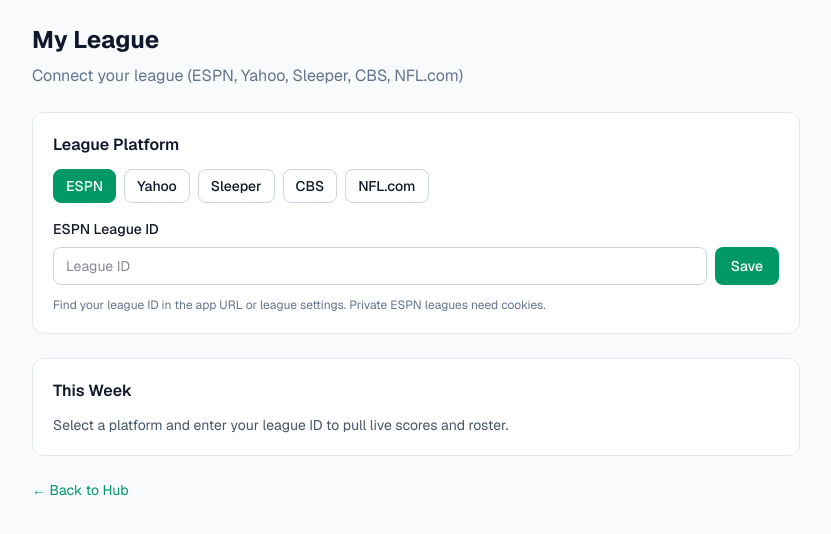
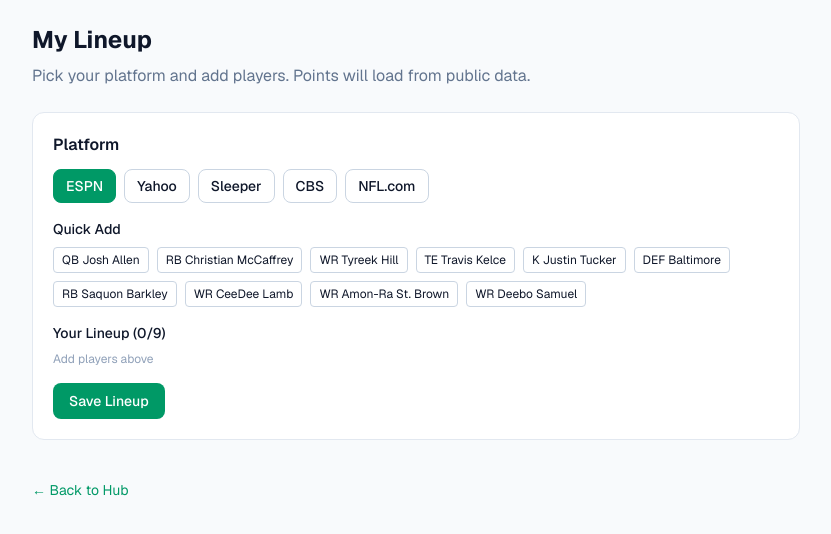
Before and after one commit to adelgrippo-a11y/ff-manager, a Next.js app: page /league in a window 1280 px wide. Shown: the top 534 px of the page, without its empty margins (224-1055 px from the left). Built offline with nearby package versions, Linux system fonts and the light colour scheme.

Commit message:
Add manual player picker on My League page + load saved lineup on hub

```diff
--- a/src/app/league/page.tsx
+++ b/src/app/league/page.tsx
@@ -3,68 +3,71 @@
 import { useState, useEffect } from "react";
 
 const platforms = [
-  { id: "espn", name: "ESPN", placeholder: "League ID" },
-  { id: "yahoo", name: "Yahoo", placeholder: "League ID" },
-  { id: "sleeper", name: "Sleeper", placeholder: "League ID" },
-  { id: "cbs", name: "CBS", placeholder: "League ID" },
-  { id: "nfl", name: "NFL.com", placeholder: "League ID" },
+  { id: "espn", name: "ESPN" },
+  { id: "yahoo", name: "Yahoo" },
+  { id: "sleeper", name: "Sleeper" },
+  { id: "cbs", name: "CBS" },
+  { id: "nfl", name: "NFL.com" },
 ];
+
+const popular = [
+  { name: "Josh Allen", pos: "QB", team: "BUF" },
+  { name: "Christian McCaffrey", pos: "RB", team: "SF" },
+  { name: "Tyreek Hill", pos: "WR", team: "MIA" },
+  { name: "Travis Kelce", pos: "TE", team: "KC" },
+  { name: "Justin Tucker", pos: "K", team: "BAL" },
+  { name: "Baltimore", pos: "DEF", team: "BAL" },
+  { name: "Saquon Barkley", pos: "RB", team: "PHI" },
+  { name: "CeeDee Lamb", pos: "WR", team: "DAL" },
+  { name: "Amon-Ra St. Brown", pos: "WR", team: "DET" },
+  { name: "Deebo Samuel", pos: "WR", team: "SF" },
+];
+
+type Player = { name: string; pos: string; team?: string; current?: number; projected?: number };
 
 export default function LeaguePage() {
   const [selected, setSelected] = useState("espn");
-  const [leagueId, setLeagueId] = useState("");
+  const [lineup, setLineup] = useState<Player[]>([]);
   const [saved, setSaved] = useState(false);
-  const [status, setStatus] = useState("");
 
   useEffect(() => {
-    const stored = localStorage.getItem("ffLeague");
+    const stored = localStorage.getItem("ffLineup");
     if (stored) {
       try {
         const data = JSON.parse(stored);
         setSelected(data.platform || "espn");
-        setLeagueId(data.id || "");
+        setLineup(data.lineup || []);
       } catch {}
     }
   }, []);
 
-  const handleSave = async () => {
-    if (!leagueId.trim()) return;
-    localStorage.setItem(
-      "ffLeague",
-      JSON.stringify({ platform: selected, id: leagueId.trim() })
-    );
-    setSaved(true);
-
-    if (selected === "espn") {
-      setStatus("Fetching...");
-      try {
-        const res = await fetch(`/api/espn?leagueId=${leagueId.trim()}`);
-        const data = await res.json();
-        if (data.error) {
-          setStatus(data.message || data.error);
-        } else {
-          setStatus("Data loaded (public league)");
-        }
-      } catch {
-        setStatus("Fetch failed");
-      }
-    } else {
-      setStatus("Saved. Live pull for this platform coming soon.");
-    }
+  const addPlayer = (p: Player) => {
+    if (lineup.length >= 9) return;
+    if (lineup.some((x) => x.name === p.name)) return;
+    setLineup([...lineup, { ...p, current: 0, projected: 0 }]);
+    setSaved(false);
   };
 
-  const current = platforms.find((p) => p.id === selected) || platforms[0];
+  const removePlayer = (name: string) => {
+    setLineup(lineup.filter((p) => p.name !== name));
+    setSaved(false);
+  };
+
+  const handleSave = () => {
+    localStorage.setItem("ffLineup", JSON.stringify({ platform: selected, lineup }));
+    setSaved(true);
+  };
 
   return (
     <div className="min-h-screen bg-slate-50 dark:bg-slate-950 p-6">
       <div className="max-w-3xl mx-auto">
-        <h1 className="text-2xl font-bold mb-2">My League</h1>
+        <h1 className="text-2xl font-bold mb-2">My Lineup</h1>
         <p className="text-slate-500 dark:text-slate-400 mb-6">
-          Connect your league (ESPN, Yahoo, Sleeper, CBS, NFL.com)
+          Pick your platform and add players. Points will load from public data.
         </p>
 
         <div className="bg-white dark:bg-slate-900 rounded-xl border border-slate-200 dark:border-slate-800 p-5 mb-6">
-          <h2 className="font-semibold mb-3">League Platform</h2>
+          <h2 className="font-semibold mb-3">Platform</h2>
           <div className="flex flex-wrap gap-2 mb-4">
             {platforms.map((p) => (
               <button
@@ -72,7 +75,6 @@ export default function LeaguePage() {
                 onClick={() => {
                   setSelected(p.id);
                   setSaved(false);
-                  setStatus("");
                 }}
                 className={`px-3 py-1.5 rounded-lg text-sm font-medium border ${
                   selected === p.id
@@ -85,47 +87,43 @@ export default function LeaguePage() {
             ))}
           </div>
 
-          <h3 className="font-medium text-sm mb-2">{current.name} League ID</h3>
-          <div className="flex gap-2">
-            <input
-              type="text"
-              value={leagueId}
-              onChange={(e) => {
-                setLeagueId(e.target.value);
-                setSaved(false);
-                setStatus("");
-              }}
-              placeholder={current.placeholder}
-              className="flex-1 rounded-lg border border-slate-300 dark:border-slate-700 bg-white dark:bg-slate-800 px-3 py-2 text-sm"
-            />
-            <button
-              onClick={handleSave}
-              className="rounded-lg bg-emerald-600 px-4 py-2 text-sm font-medium text-white hover:bg-emerald-700"
-            >
-              Save
-            </button>
+          <h3 className="font-medium text-sm mb-2">Quick Add</h3>
+          <div className="flex flex-wrap gap-2 mb-4">
+            {popular.map((p) => (
+              <button
+                key={p.name}
+                onClick={() => addPlayer(p)}
+                className="px-2 py-1 text-xs rounded border border-slate-300 dark:border-slate-700 hover:border-emerald-500"
+              >
+                {p.pos} {p.name}
+              </button>
+            ))}
           </div>
-          {saved && (
-            <p className="text-xs text-emerald-600 dark:text-emerald-400 mt-2">
-              Saved {current.name} league.
-            </p>
-          )}
-          {status && (
-            <p className="text-xs mt-2 text-slate-600 dark:text-slate-400">{status}</p>
-          )}
-          <p className="text-xs text-slate-500 mt-3">
-            Find your league ID in the app URL or league settings. Private ESPN leagues need cookies.
-          </p>
+
+          <h3 className="font-medium text-sm mb-2">Your Lineup ({lineup.length}/9)</h3>
+          <div className="space-y-1 mb-4">
+            {lineup.map((p) => (
+              <div key={p.name} className="flex items-center justify-between text-sm py-1 border-b border-slate-100 dark:border-slate-700">
+                <div>
+                  <span className="font-mono text-xs text-slate-500 mr-2">{p.pos}</span>
+                  {p.name}
+                </div>
+                <button onClick={() => removePlayer(p.name)} className="text-red-500 text-xs">Remove</button>
+              </div>
+            ))}
+            {lineup.length === 0 && <p className="text-xs text-slate-400">Add players above</p>}
+          </div>
+
+          <button
+            onClick={handleSave}
+            className="rounded-lg bg-emerald-600 px-4 py-2 text-sm font-medium text-white hover:bg-emerald-700"
+          >
+            Save Lineup
+          </button>
+          {saved && <p className="text-xs text-emerald-600 mt-2">Saved. Points pull coming next.</p>}
         </div>
 
-        <div className="bg-white dark:bg-slate-900 rounded-xl border border-slate-200 dark:border-slate-800 p-5">
-          <h2 className="font-semibold mb-3">This Week</h2>
-          <p className="text-sm text-slate-600 dark:text-slate-400">
-            Select a platform and enter your league ID to pull live scores and roster.
-          </p>
-        </div>
-
-        <a href="/" className="inline-block mt-6 text-emerald-600 dark:text-emerald-400 text-sm">
+        <a href="/" className="inline-block mt-4 text-emerald-600 dark:text-emerald-400 text-sm">
           ← Back to Hub
         </a>
       </div>
--- a/src/app/page.tsx
+++ b/src/app/page.tsx
@@ -25,8 +25,8 @@ export default function Home() {
     }
   };
 
-  // Mock lineup data
-  const lineup = [
+  // Load saved lineup or fall back to mock
+  const [lineup, setLineup] = useState([
     { pos: "QB", name: "J. Allen", opp: "vs MIA", proj: 22.4, current: 18.2 },
     { pos: "RB", name: "C. McCaffrey", opp: "vs SEA", proj: 18.1, current: 14.6 },
     { pos: "RB", name: "B. Robinson", opp: "vs TB", proj: 15.8, current: 12.3 },
@@ -36,7 +36,27 @@ export default function Home() {
     { pos: "FLEX", name: "D. Samuel", opp: "vs GB", proj: 13.4, current: 6.2 },
     { pos: "K", name: "J. Tucker", opp: "vs CIN", proj: 8.5, current: 5.0 },
     { pos: "DEF", name: "BAL", opp: "vs CIN", proj: 7.2, current: 4.0 },
-  ];
+  ]);
+
+  useEffect(() => {
+    const stored = localStorage.getItem("ffLineup");
+    if (stored) {
+      try {
+        const data = JSON.parse(stored);
+        if (data.lineup?.length) {
+          setLineup(
+            data.lineup.map((p: any) => ({
+              pos: p.pos,
+              name: p.name,
+              opp: p.team ? `vs ${p.team}` : "",
+              proj: p.projected || 0,
+              current: p.current || 0,
+            }))
+          );
+        }
+      } catch {}
+    }
+  }, []);
 
   const totalProj = lineup.reduce((sum, p) => sum + p.proj, 0);
   const totalCurrent = lineup.reduce((sum, p) => sum + p.current, 0);
@@ -53,7 +73,6 @@ export default function Home() {
 
   return (
     <div className="flex min-h-screen bg-slate-50 dark:bg-slate-950">
-      {/* Sidebar - desktop */}
       <aside className="hidden lg:flex lg:flex-col w-64 border-r border-slate-200 dark:border-slate-800 bg-white dark:bg-slate-900 p-6">
         <h1 className="text-xl font-bold text-emerald-600 dark:text-emerald-400 mb-8">FF Manager</h1>
         <nav className="space-y-1">
@@ -70,7 +89,6 @@ export default function Home() {
       </aside>
 
       <div className="flex-1 flex flex-col">
-        {/* Header */}
         <header className="border-b border-slate-200 dark:border-slate-800 bg-white dark:bg-slate-900 px-4 py-3 flex items-center justify-between lg:px-6">
           <div className="flex items-center gap-3">
             <button className="lg:hidden" onClick={() => setSidebarOpen(!sidebarOpen)}>☰</button>
@@ -84,9 +102,7 @@ export default function Home() {
           </button>
         </header>
 
-        {/* Main content */}
         <main className="flex-1 px-4 py-6 max-w-4xl mx-auto w-full space-y-6 pb-20">
-          {/* Hero - Current Lineup */}
           <section className="bg-gradient-to-br from-emerald-50 to-white dark:from-slate-900 dark:to-slate-800 rounded-xl border border-slate-200 dark:border-slate-700 p-3 shadow-sm">
             <div className="flex items-start justify-between mb-2">
               <div>
@@ -117,7 +133,6 @@ export default function Home() {
             </div>
           </section>
 
-          {/* Quick Actions */}
           <section>
             <h3 className="text-lg font-semibold mb-3">Quick Actions</h3>
             <div className="grid grid-cols-2 gap-3 sm:grid-cols-3">
@@ -137,7 +152,6 @@ export default function Home() {
           </section>
         </main>
 
-        {/* Bottom nav - mobile, sticky */}
         <nav className="lg:hidden sticky bottom-0 border-t border-slate-200 dark:border-slate-800 bg-white/95 dark:bg-slate-900/95 backdrop-blur-sm flex justify-around py-2 text-xs z-10">
           {["League", "Rankings", "Tools", "Streams", "More"].map((item) => (
             <a
```
